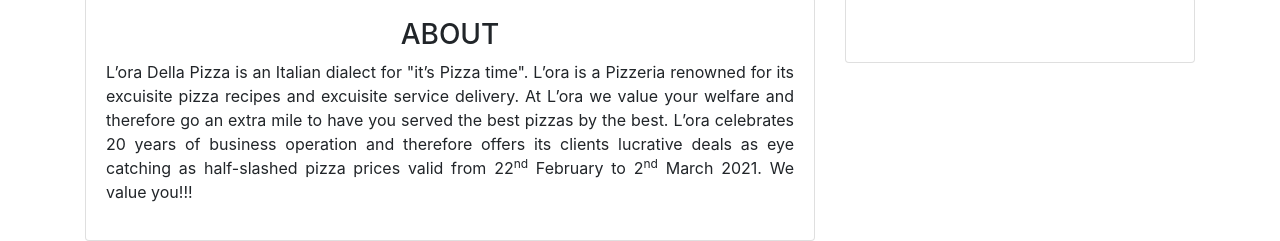
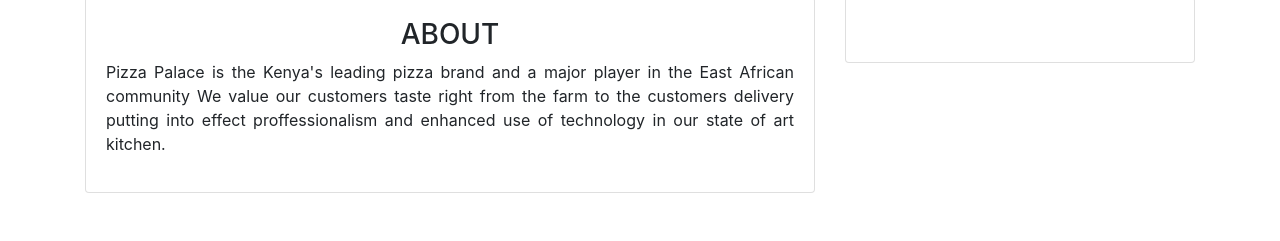
Before and after one commit to dennismulwablessed2/Pizza-Place, a plain HTML site: page index.html in a window 1280 px wide. Shown: the part 643-884 px from the top of the page. After the commit the page ends 836 px from the top, so only its background shows below. Drawn offline with nearby package versions, Linux system fonts and the light colour scheme; some packages are replaced by stand-ins of ours; a script that the page names is missing.

Commit message:
add paragraph and changes to index.html

```diff
--- a/index.html
+++ b/index.html
@@ -85,10 +85,9 @@
 					<div class="card-body" id="about">
 					  <h3 style="text-align: center;">ABOUT</h3>
 					  <p style="text-align: justify;">
-						L’ora Della Pizza is an Italian dialect for "it’s Pizza time". L’ora is a Pizzeria renowned for its excuisite pizza
-						recipes and excuisite service delivery. At L’ora we value your welfare and therefore go an extra mile to have you
-						served the best pizzas by the best. L’ora celebrates 20 years of business operation and therefore offers its clients
-						lucrative deals as eye catching as half-slashed pizza prices valid from 22<sup>nd</sup> February to 2<sup>nd</sup> March 2021. We value you!!!
+						Pizza Palace is the Kenya's leading pizza brand and a major player in the East African community
+                        We value our customers taste right from the farm to the customers delivery putting into effect proffessionalism
+						and enhanced use of technology in our state of art kitchen.
 					  </p>
 					</div>
 				  </div>
```
